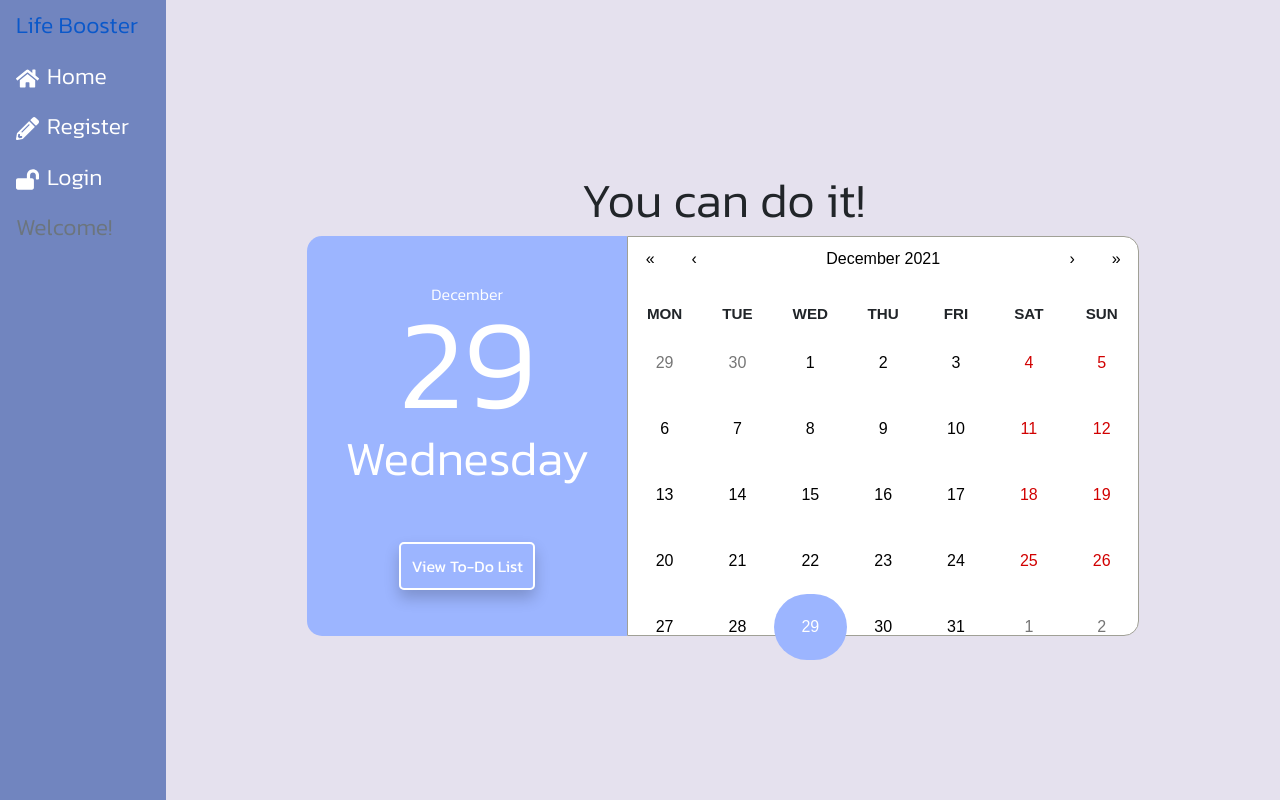
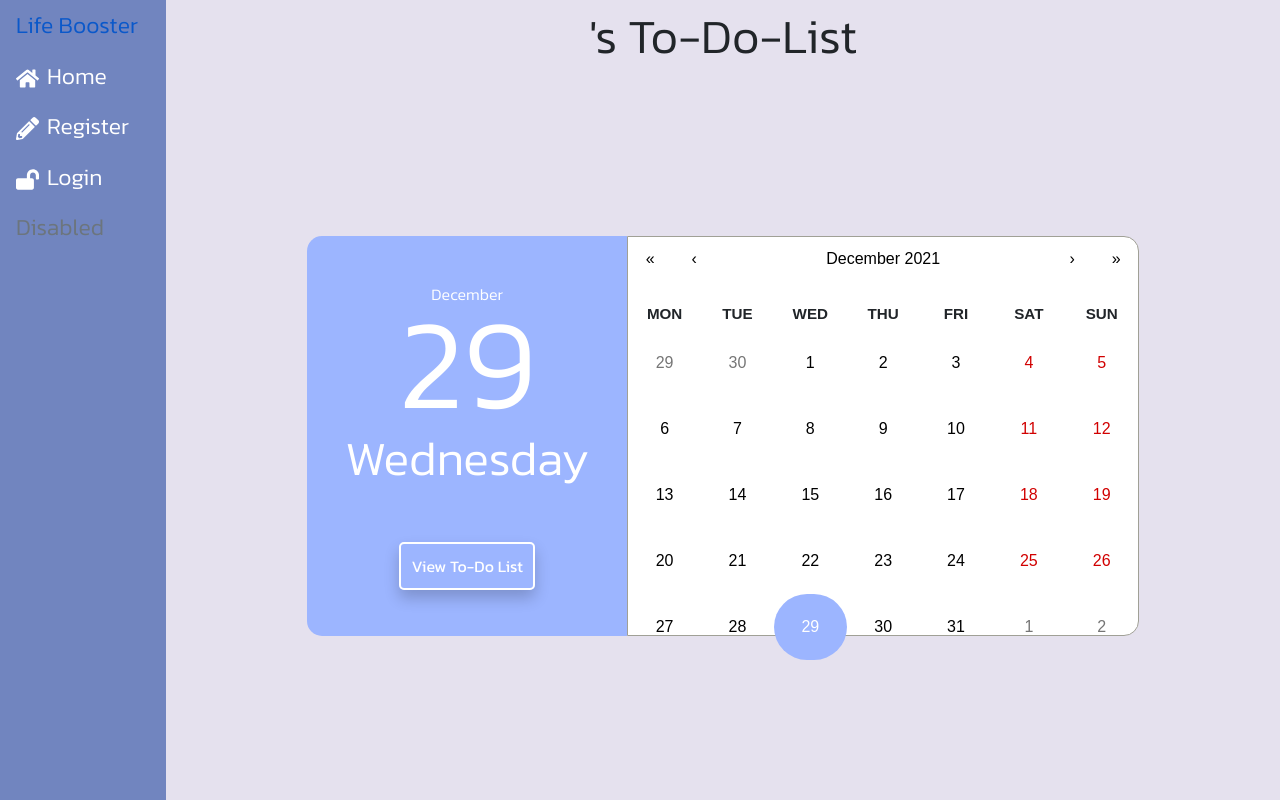
Before and after one commit to hyjin123/life-booster, a React (Create React App) app in the folder frontend/: page /home in a window 1280 px wide. Built offline with nearby package versions, Linux system fonts and the light colour scheme; no server answers.

Commit message:
added conditonal rendering of the navbar depending whether logged in or not

```diff
--- a/frontend/src/App.js
+++ b/frontend/src/App.js
@@ -18,8 +18,8 @@ function App() {
       <Routes>
         <Route path="/" element={<FrontPage />} />
         <Route path="/home" element={<MainPage userId={userId} setUserId={setUserId} firstName={firstName} setFirstName={setFirstName} lastName={lastName} setLastName={setLastName} />} />
-        <Route path="/register" element={<Register />} />
-        <Route path="/login" element={<Login />} />
+        <Route path="/register" element={<Register userId={userId} />} />
+        <Route path="/login" element={<Login userId={userId} />} />
       </Routes>
     </BrowserRouter>
   );
--- a/frontend/src/components/Banner.js
+++ b/frontend/src/components/Banner.js
@@ -6,7 +6,7 @@ export default function Banner(props) {
 
   return (
   <div className="banner">
-    You can do it! {firstName} {lastName}
+    {firstName} {lastName}'s To-Do-List
   </div>
   )
 }
--- a/frontend/src/components/Login.js
+++ b/frontend/src/components/Login.js
@@ -1,13 +1,26 @@
 import NavBar from "./NavBar";
 import { Form, Button } from "react-bootstrap";
 import './Register.css'
+import axios from "axios";
 
-function Login() {
+function Login(props) {
+
+  const handleLogin = (event) => {
+    event.preventDefault();
+    axios.post('/login', {
+
+    })
+      .then(res => {
+        console.log(res.data)
+      })
+      .catch(err => console.log(err));
+  };
+
   return (
     <div className="register-container">
-      <NavBar />
+      <NavBar userId={props.userId} />
       <div className="form-container">
-        <Form>
+        <Form onSubmit={handleLogin} >
           <Form.Group className="mb-3" controlId="formBasicEmail">
             <Form.Label>Email address</Form.Label>
             <Form.Control type="email" placeholder="Enter email" />
--- a/frontend/src/components/MainPage.css
+++ b/frontend/src/components/MainPage.css
@@ -15,6 +15,7 @@ body {
 .calendar-container {
   display: flex;
   flex-direction: row;
+  margin-bottom: auto;
 }
 
 .selected-day {
@@ -67,4 +68,5 @@ body {
 
 .banner {
   font-size: 3em;
+  margin-bottom: auto;
 }
--- a/frontend/src/components/MainPage.js
+++ b/frontend/src/components/MainPage.js
@@ -57,7 +57,7 @@ function MainPage(props) {
 
   return (
     <div className="main-container">
-      <NavBar />
+      <NavBar userId={userId} />
       <div className="second-container">
         <Banner firstName={firstName} lastName={lastName}/>
         <div className="calendar-container">
--- a/frontend/src/components/NavBar.js
+++ b/frontend/src/components/NavBar.js
@@ -1,8 +1,15 @@
 import "./NavBar.css";
 import { Nav } from "react-bootstrap";
-import { FaHome, FaPencilAlt, FaLockOpen } from 'react-icons/fa';
+import { FaHome, FaPencilAlt, FaLockOpen } from "react-icons/fa";
 
 function NavBar(props) {
+
+  const handleLogout = (event) => {
+    event.preventDefault();
+    // reset the token to an empty string
+    localStorage.setItem('jwtToken', '', { maxAge: 1 })
+  }
+
   return (
     <div className="position-relative">
       <Nav defaultActiveKey="/home" className="flex-column nav-container">
@@ -13,16 +20,26 @@ function NavBar(props) {
           <FaHome className="nav-icon" />
           Home
         </Nav.Link>
+        {props.userId === 0 && (
           <Nav.Link className="nav" href="/register">
             <FaPencilAlt className="nav-icon" />
             Register
           </Nav.Link>
+        )}
+        {props.userId === 0 && (
           <Nav.Link className="nav" href="/login">
             <FaLockOpen className="nav-icon" />
             Login
           </Nav.Link>
+        )}
+        {props.userId !== 0 && (
+          <Nav.Link className="nav" href="/login" onClick={handleLogout}>
+            <FaLockOpen className="nav-icon" />
+            Logout
+          </Nav.Link>
+        )}
         <Nav.Link className="nav" eventKey="disabled" disabled>
-          Welcome!
+          Disabled
         </Nav.Link>
       </Nav>
     </div>
--- a/frontend/src/components/Register.js
+++ b/frontend/src/components/Register.js
@@ -3,7 +3,7 @@ import axios from 'axios';
 import { Form, Button } from "react-bootstrap";
 import './Register.css'
 
-function Register() {
+function Register(props) {
 
   const onSubmit = (event) => {
     event.preventDefault();
@@ -35,7 +35,7 @@ function Register() {
 
   return (
     <div className="register-container">
-      <NavBar />
+      <NavBar userId={props.userId} />
       <div className="form-container">
         <Form onSubmit={onSubmit}>
           <Form.Group className="mb-3">
```
Lines whose indentation alone changed are shown as unchanged.
